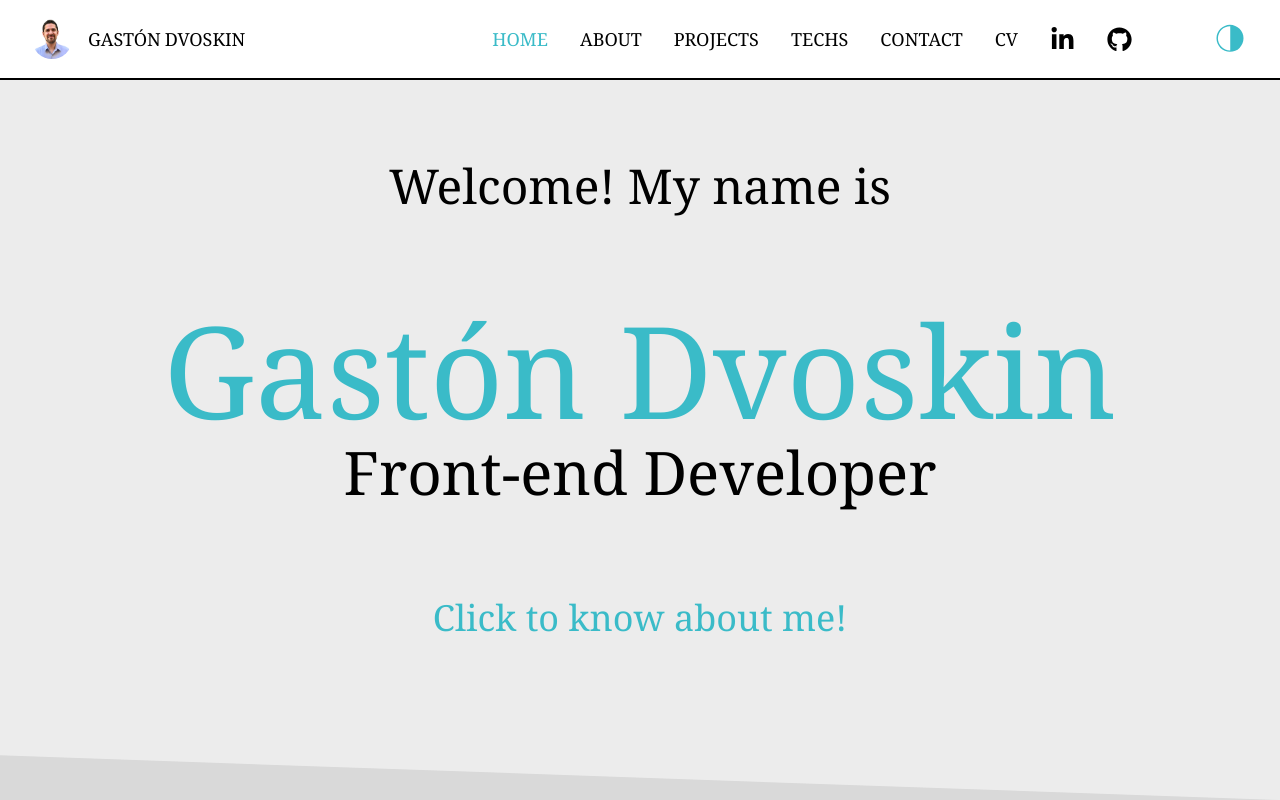
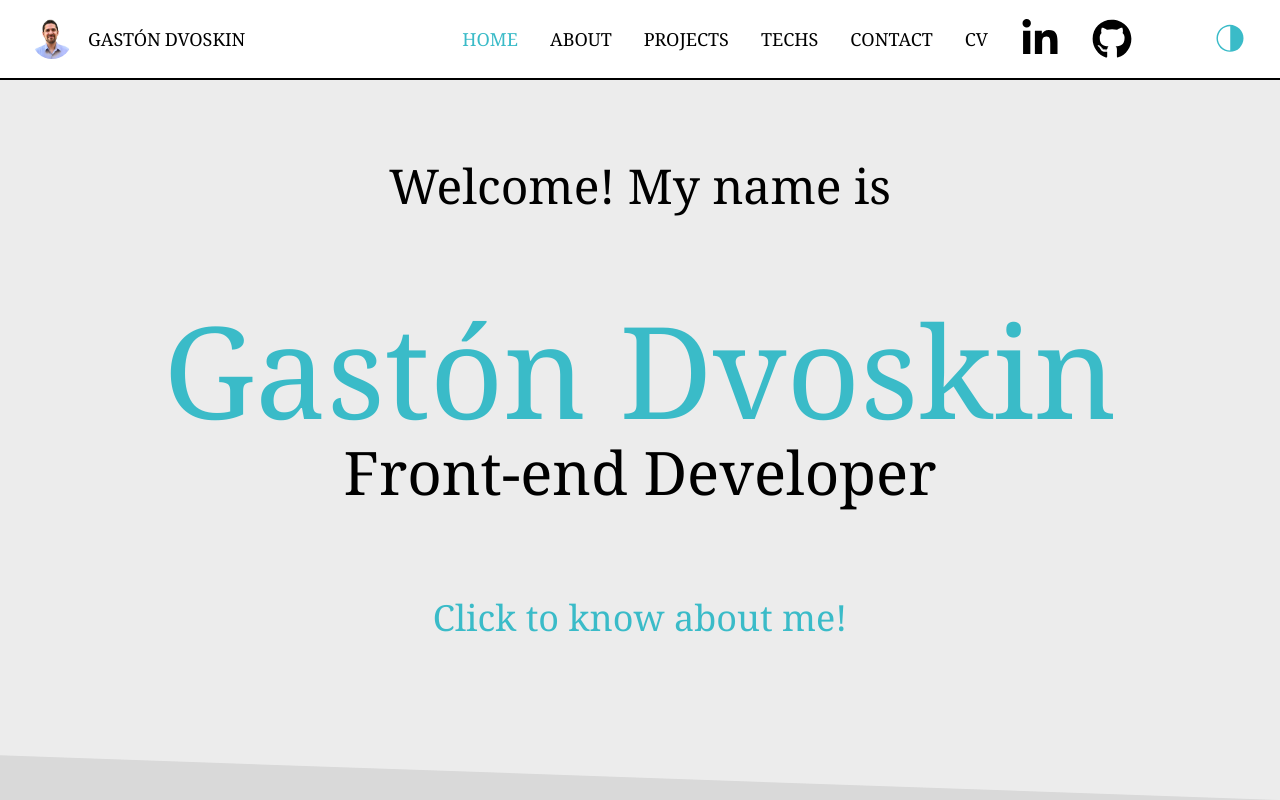
Before and after one commit to gastondvoskin/portfolio, a React (Vite) app in the folder client/: page / in a window 1280 px wide. Shown: the top 800 px of the page. Built offline with nearby package versions, Linux system fonts and the light colour scheme; no server answers.

Commit message:
Added reusable Nav_LinksContainer for small and large device

```diff
--- /dev/null
+++ b/client/src/components/Nav_LinksContainer.jsx
@@ -0,0 +1,23 @@
+import Nav_Link from "./Nav_Link";
+
+const Nav_LinksContainer = ({ NAV_TEXTS, setCurrentSection, currentSection, handleRenderMenu, renderedMenu, containerClassName, largeDevice, clickHandler }) => {
+
+  return (
+    <div className={containerClassName}>
+      <div className={`flex ${largeDevice ? "flex-row" : "flex-col"} h-full items-center justify-center`}>
+        {NAV_TEXTS.map((text, index) => (
+          <Nav_Link
+            key={index}
+            to={text}
+            onClick={() => clickHandler(text)}
+            isCurrent={currentSection === text} />
+        ))}
+        <Nav_Link to="cv" mobile={true} />
+        <Nav_Link to="linkedin" mobile={true} />
+        <Nav_Link to="github" mobile={true} />
+      </div>
+    </div>
+  );
+};
+
+export default Nav_LinksContainer;
--- a/client/src/components/Navbar.jsx
+++ b/client/src/components/Navbar.jsx
@@ -1,5 +1,6 @@
 import Nav_Logo from "./Nav_Logo";
 import Nav_Themes from "./Nav_Themes";
+import Nav_LinksContainer from "./Nav_LinksContainer";
 import Nav_LinksContainerSmall from "./Nav_LinksContainerSmall";
 import Nav_LinksContainerLarge from "./Nav_LinksContainerLarge";
 import Nav_Bars from "./Nav_Bars";
@@ -31,8 +32,12 @@ const Navbar = () => {
       <Nav_Logo id="leftContainer" />
 
       <div id="rightContainer" className="flex flex-row mr-4 relative lg:mr-8">
-        <Nav_LinksContainerSmall setCurrentSection={setCurrentSection} currentSection={currentSection} handleRenderMenu={handleRenderMenu} renderedMenu={renderedMenu} NAV_TEXTS={NAV_TEXTS} className="lg:hidden"/>
-        <Nav_LinksContainerLarge setCurrentSection={setCurrentSection} currentSection={currentSection} NAV_TEXTS={NAV_TEXTS} />
+        {/* small device */}
+        <Nav_LinksContainer setCurrentSection={setCurrentSection} currentSection={currentSection} handleRenderMenu={handleRenderMenu} renderedMenu={renderedMenu} NAV_TEXTS={NAV_TEXTS} className="lg:hidden" containerClassName={`${renderedMenu ? "fixed" : "hidden"} inset-0 z-10 bg-mybg1 text-3xl dark:bg-mybg2d`} largeDevice={false} clickHandler={(text) => {setCurrentSection(text); handleRenderMenu()}} />
+        {/* large device */}
+        <Nav_LinksContainer setCurrentSection={setCurrentSection} currentSection={currentSection} NAV_TEXTS={NAV_TEXTS} containerClassName="hidden lg:flex" largeDevice={true} clickHandler={(text) => {setCurrentSection(text)}} />
+        {/* <Nav_LinksContainerSmall setCurrentSection={setCurrentSection} currentSection={currentSection} handleRenderMenu={handleRenderMenu} renderedMenu={renderedMenu} NAV_TEXTS={NAV_TEXTS} className="lg:hidden"/> */}
+        {/* <Nav_LinksContainerLarge setCurrentSection={setCurrentSection} currentSection={currentSection} NAV_TEXTS={NAV_TEXTS} /> */}
         <Nav_Themes darkMode={darkMode} toggleDarkMode={toggleDarkMode} />
         <Nav_Bars renderedMenu={renderedMenu} handleRenderMenu={handleRenderMenu} />
       </div>
```
